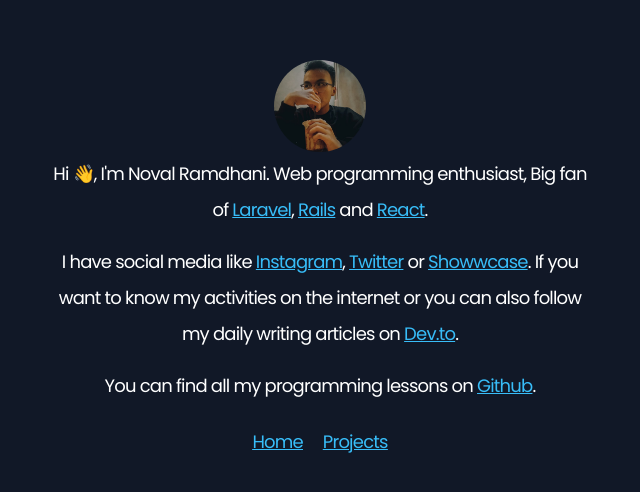
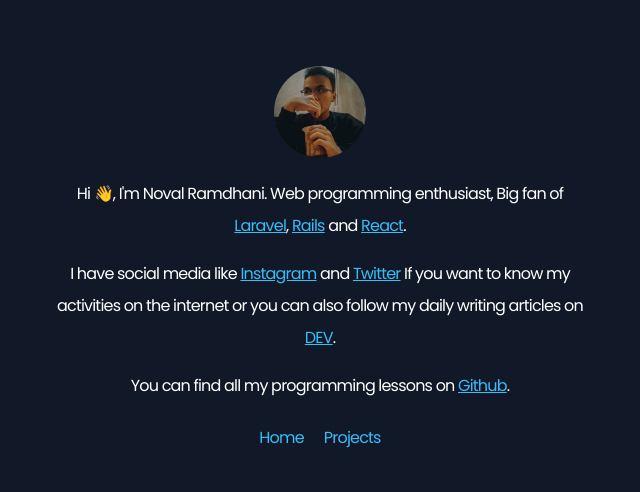
Before and after one commit to novalramdhani/noval.io, a React (Create React App) app: page / in a window 1280 px wide. Shown: the part 132-624 px from the top of the page, without its empty margins (320-960 px from the left). Built offline with nearby package versions, Linux system fonts and the light colour scheme.

Commit message:
refactoring

```diff
--- a/package.json
+++ b/package.json
@@ -11,6 +11,7 @@
     "@types/react": "^17.0.20",
     "@types/react-dom": "^17.0.9",
     "autoprefixer": "^10.4.2",
+    "daisyui": "^2.10.0",
     "postcss": "^8.4.6",
     "react": "^17.0.2",
     "react-dom": "^17.0.2",
--- a/src/components/Home.tsx
+++ b/src/components/Home.tsx
@@ -11,10 +11,12 @@
             <div>
               <img src={me} className="shadows shadow-purple-400/20 bg-contain mx-auto p-1 rounded-full" alt="The picture of me" loading="lazy" width="100" height="100" />
             </div>
-            <div className="leading-loose text-lg">
+            <div className="leading-loose">
+                <p className="mt-4">
                   Hi 👋, I'm Noval Ramdhani. Web programming enthusiast, Big fan of <SocialMediaLink url={url.frameworks.laravel} name="Laravel" />, <SocialMediaLink url={url.frameworks.rails} name="Rails" /> and <SocialMediaLink url={url.frameworks.react} name="React" />.
+                </p>
                 <p className="mt-4">
-                  I have social media like <SocialMediaLink url={url.instagram} name="Instagram" />, <SocialMediaLink url={url.twitter} name="Twitter" /> or <SocialMediaLink url={url.showwcase} name="Showwcase" />. If you want to know my activities on the internet or you can also follow my daily writing articles on <SocialMediaLink url={url.devto} name="Dev.to" />.
+                  I have social media like <SocialMediaLink url={url.instagram} name="Instagram" /> and <SocialMediaLink url={url.twitter} name="Twitter" /> If you want to know my activities on the internet or you can also follow my daily writing articles on <SocialMediaLink url={url.devto} name="DEV" />.
                 </p>
                 <p className="mt-4">
                   You can find all my programming lessons on <SocialMediaLink url={url.github} name="Github" />.
--- a/src/components/Menu.tsx
+++ b/src/components/Menu.tsx
@@ -3,8 +3,8 @@
 export default function Menu() {
     return (
         <div className="mt-5 mb-5">
-            <a href="" className="text-sky-400 underline"><Link to="/">Home</Link></a>
-            <a href="" className="text-sky-400 underline ml-5"><Link to="/projects">Projects</Link></a>
+            <span className="text-sky-400"><Link to="/">Home</Link></span>
+            <span className="text-sky-400 ml-5"><Link to="/projects">Projects</Link></span>
         </div>
     )
 }
```
Also changed, not shown: 1 other file (tests, documents, lock files or other folders).
